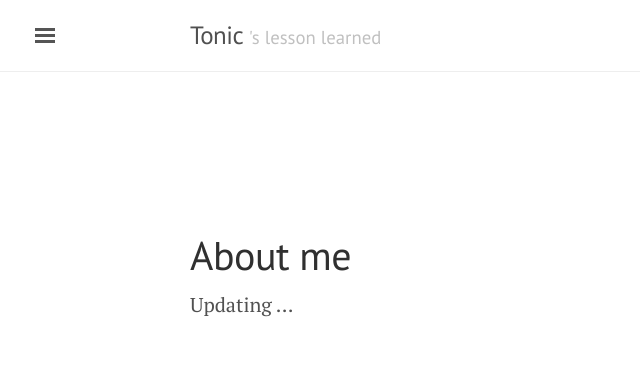
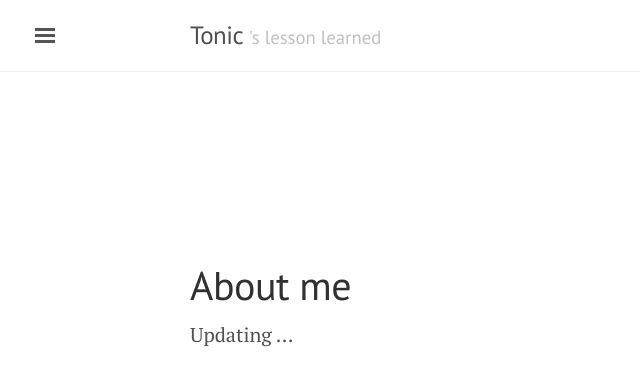
Before and after one commit to jwkcp/jwkcp.github.com, a Jekyll site: the page built from about.md, in a window 1280 px wide. Shown: the top 386 px of the page, without its empty margins (0-640 px from the left). Built offline with Jekyll 4.4.1, drawn with Linux system fonts in a browser that asks for light colours; comment, search, counter and statistics services are not loaded.

Commit message:
google-ads-container로 광고 감싸도록 수정

```diff
--- a/_layouts/page.html
+++ b/_layouts/page.html
@@ -3,21 +3,8 @@
 ---
 
 <div class="page">
-  <!-- Google Adsense -->
-  <script async src="//pagead2.googlesyndication.com/pagead/js/adsbygoogle.js"></script>
-  <!-- jwkcp.github.io-gnb -->
-  <ins class="adsbygoogle"
-       style="display:inline-block;width:728px;height:90px"
-       data-ad-client="ca-pub-4723050202844906"
-       data-ad-slot="1981829271"></ins>
-  <script>
-      (adsbygoogle = window.adsbygoogle || []).push({});
-  </script>
-  <!-- Google Adsense End -->
 
-  <h1 class="page-title">{{ page.title }}</h1>
-  {{ content }}
-
+  <div class="google-ads-container">
     <!-- Google Adsense -->
     <script async src="//pagead2.googlesyndication.com/pagead/js/adsbygoogle.js"></script>
     <!-- jwkcp.github.io-gnb -->
@@ -30,3 +17,21 @@
     </script>
     <!-- Google Adsense End -->
   </div>
+
+  <h1 class="page-title">{{ page.title }}</h1>
+  {{ content }}
+
+  <div class="google-ads-container">
+    <!-- Google Adsense -->
+    <script async src="//pagead2.googlesyndication.com/pagead/js/adsbygoogle.js"></script>
+    <!-- jwkcp.github.io-gnb -->
+    <ins class="adsbygoogle"
+         style="display:inline-block;width:728px;height:90px"
+         data-ad-client="ca-pub-4723050202844906"
+         data-ad-slot="1981829271"></ins>
+    <script>
+        (adsbygoogle = window.adsbygoogle || []).push({});
+    </script>
+    <!-- Google Adsense End -->
+  </div>
+</div>
--- a/_layouts/post.html
+++ b/_layouts/post.html
@@ -2,6 +2,7 @@
 layout: default
 ---
 <div class="post">
+  <div class="google-ads-container">
     <!-- Google Adsense -->
     <script async src="//pagead2.googlesyndication.com/pagead/js/adsbygoogle.js"></script>
     <!-- jwkcp.github.io-gnb -->
@@ -13,6 +14,7 @@
         (adsbygoogle = window.adsbygoogle || []).push({});
     </script>
     <!-- Google Adsense End -->
+  </div>
 
   <h1 class="post-title">{{ page.title }}</h1>
   <span class="post-date">{{ page.date | date: '%Y년 %m월 %d일' }}</span>
@@ -59,6 +61,7 @@
     {% endfor %}
   </ul>
 
+  <div class="google-ads-container">
     <!-- Google Adsense -->
     <script async src="//pagead2.googlesyndication.com/pagead/js/adsbygoogle.js"></script>
     <!-- jwkcp.github.io-gnb -->
@@ -71,3 +74,4 @@
     </script>
     <!-- Google Adsense End -->
   </div>
+</div>
--- a/index.html
+++ b/index.html
@@ -5,6 +5,7 @@
 
 <div class="posts">
 
+  <div class="google-ads-container">
     <!-- Google Adsense -->
     <script async src="//pagead2.googlesyndication.com/pagead/js/adsbygoogle.js"></script>
     <!-- jwkcp.github.io-gnb -->
@@ -16,6 +17,7 @@
         (adsbygoogle = window.adsbygoogle || []).push({});
     </script>
     <!-- Google Adsense End -->
+  </div>
 
   {% for post in paginator.posts %}
   <div class="post">
@@ -35,6 +37,7 @@
 
   {% endfor %}
 
+  <div class="google-ads-container">
     <!-- Google Adsense -->
     <script async src="//pagead2.googlesyndication.com/pagead/js/adsbygoogle.js"></script>
     <!-- jwkcp.github.io-gnb -->
@@ -46,6 +49,7 @@
         (adsbygoogle = window.adsbygoogle || []).push({});
     </script>
     <!-- Google Adsense End -->
+  </div>
 </div>
 
 <div class="pagination">
--- a/public/css/jwkcp.css
+++ b/public/css/jwkcp.css
@@ -597,3 +597,8 @@
   width: 300px;
   margin: 4em auto;
 }
+
+.google-ads-container {
+  margin: 0 auto;
+  padding: 15px 0;
+}
```
Lines whose indentation alone changed are shown as unchanged.
